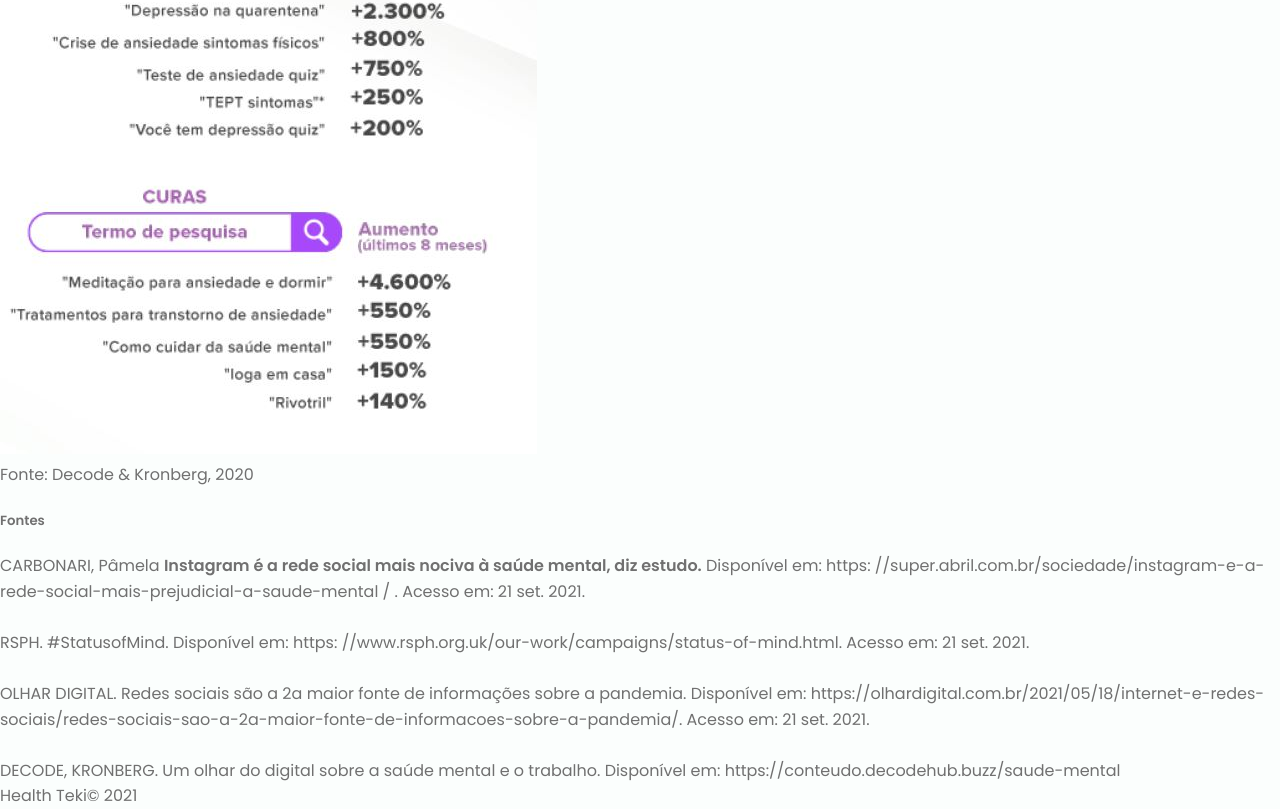
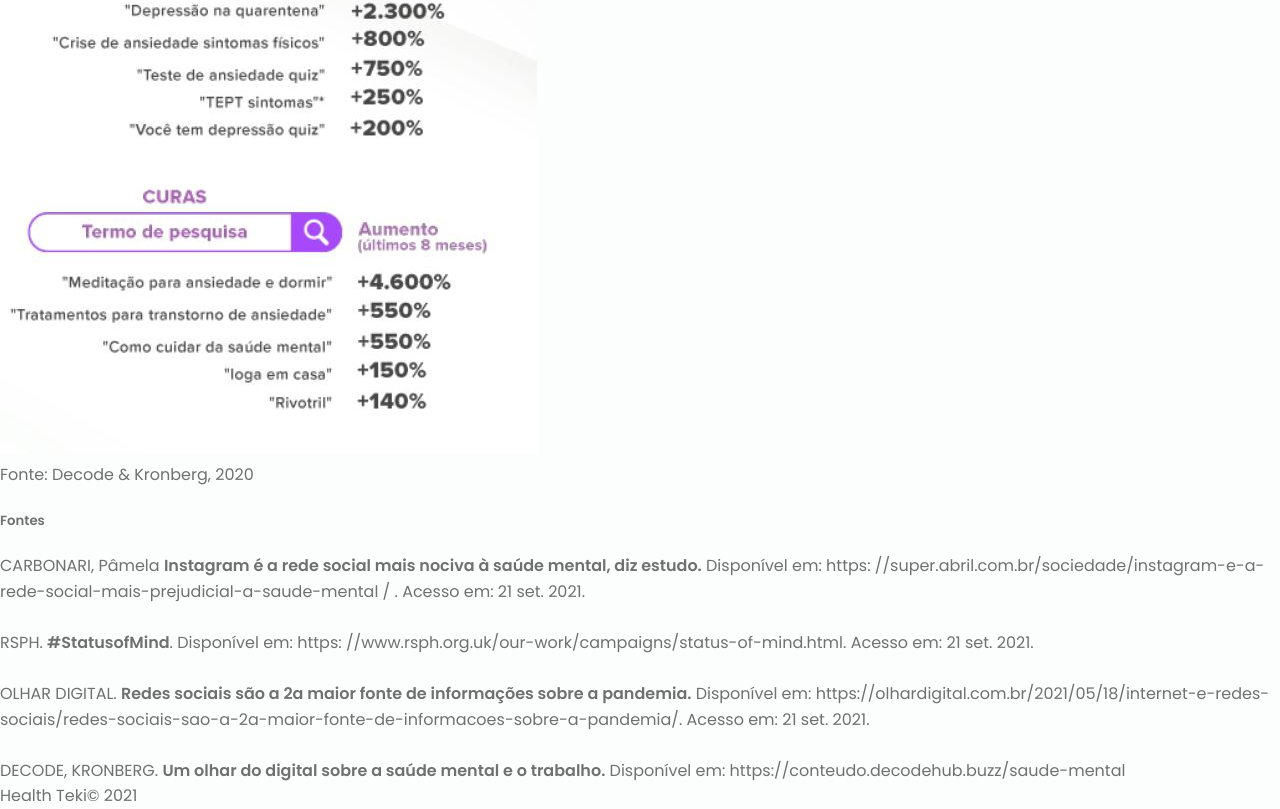
Before and after one commit to ojotav21/health_teki, a plain HTML site: page insta.html in a window 1280 px wide. Shown: the part 1565-2374 px from the top of the page. Drawn offline with nearby package versions, Linux system fonts and the light colour scheme; files that its build step writes are made by us from their sources; files whose address does not match are found by name.

Commit message:
Update insta.html

```diff
--- a/insta.html
+++ b/insta.html
@@ -148,15 +148,15 @@
                                 . Acesso em: 21 set. 2021.
                                 <br> <br>
 
-                                RSPH. #StatusofMind. Disponível em: https:
+                                RSPH. <b>#StatusofMind</b>. Disponível em: https:
                                 //www.rsph.org.uk/our-work/campaigns/status-of-mind.html. Acesso em: 21 set. 2021.
                                 <br><br>
-                                OLHAR DIGITAL. Redes sociais são a 2a maior fonte de informações sobre a pandemia.
+                                OLHAR DIGITAL. <b>Redes sociais são a 2a maior fonte de informações sobre a pandemia.</b>
                                 Disponível em:
                                 https://olhardigital.com.br/2021/05/18/internet-e-redes-sociais/redes-sociais-sao-a-2a-maior-fonte-de-informacoes-sobre-a-pandemia/.
                                 Acesso em: 21 set. 2021.
                                 <br><br>
-                                DECODE, KRONBERG. Um olhar do digital sobre a saúde mental e o trabalho. Disponível em:
+                                DECODE, KRONBERG. <b>Um olhar do digital sobre a saúde mental e o trabalho.</b> Disponível em:
                                 https://conteudo.decodehub.buzz/saude-mental
                             </p>
                             <style>
```
